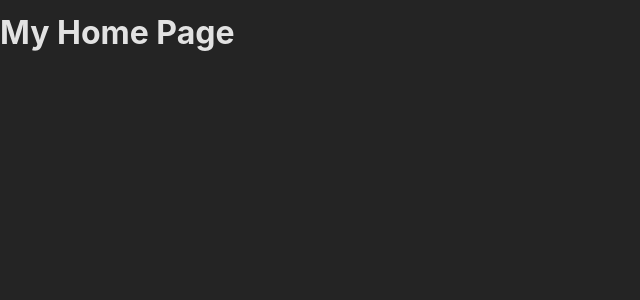
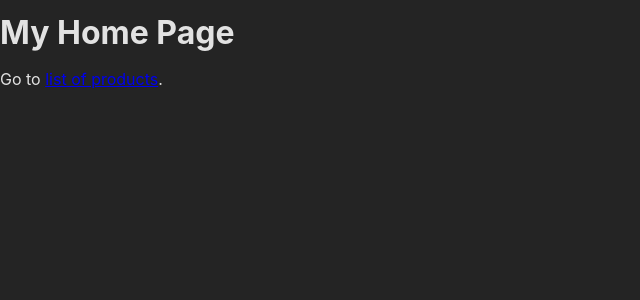
Before and after one commit to sumitbhade/react-router-basics, a React (Create React App) app: page / in a window 1280 px wide. Shown: the top 300 px of the page, without its empty margins (0-640 px from the left). Built offline with nearby package versions, Linux system fonts and the light colour scheme.

Commit message:
Navigating between pages with Link

```diff
--- a/src/App.js
+++ b/src/App.js
@@ -8,25 +8,25 @@
 import HomePage from "./pages/Home";
 import ProductsPage from "./pages/Products";
 
-const routeDefinitions = createRoutesFromElements(
-  <Route>
-    <Route path="/" element={<HomePage />} />
-    <Route path="/products" element={<ProductsPage />} />
-  </Route>
-);
+// const routeDefinitions = createRoutesFromElements(
+//   <Route>
+//     <Route path="/" element={<HomePage />} />
+//     <Route path="/products" element={<ProductsPage />} />
+//   </Route>
+// );
 
-// const router = createBrowserRouter([
-//   {
-//     path: "/",
-//     element: <HomePage />,
-//   },
-//   {
-//     path: "/products",
-//     element: <ProductsPage />,
-//   },
-// ]);
+const router = createBrowserRouter([
+  {
+    path: "/",
+    element: <HomePage />,
+  },
+  {
+    path: "/products",
+    element: <ProductsPage />,
+  },
+]);
 
-const router = createBrowserRouter(routeDefinitions);
+// const router = createBrowserRouter(routeDefinitions);
 
 function App() {
   return <RouterProvider router={router} />;
--- a/src/pages/Home.js
+++ b/src/pages/Home.js
@@ -1,3 +1,12 @@
+import { Link } from "react-router-dom";
+
 export default function Home() {
-  return <h1>My Home Page</h1>;
+  return (
+    <>
+      <h1>My Home Page</h1>
+      <p>
+        Go to <Link to="/products"> list of products</Link>.
+      </p>
+    </>
+  );
 }
```
